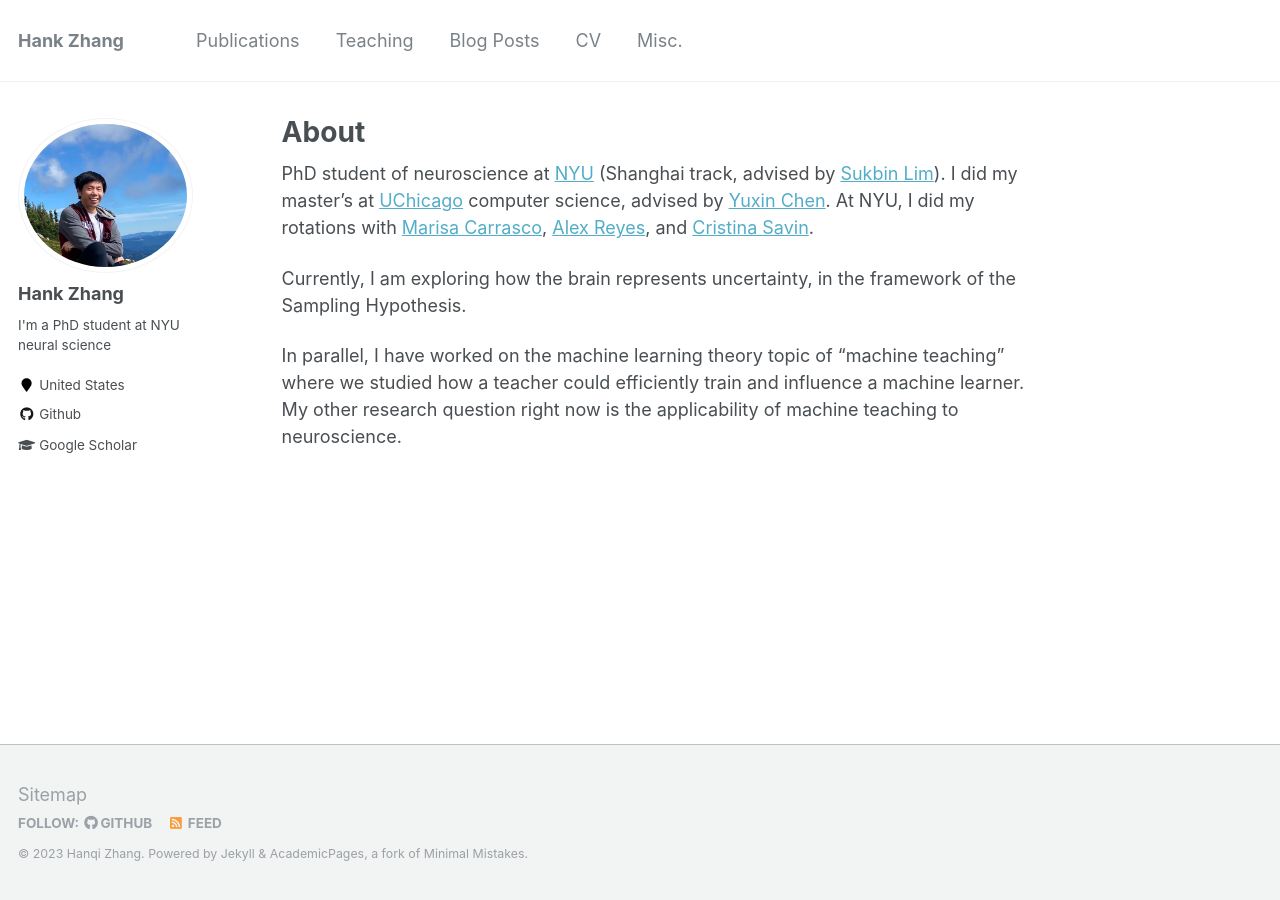
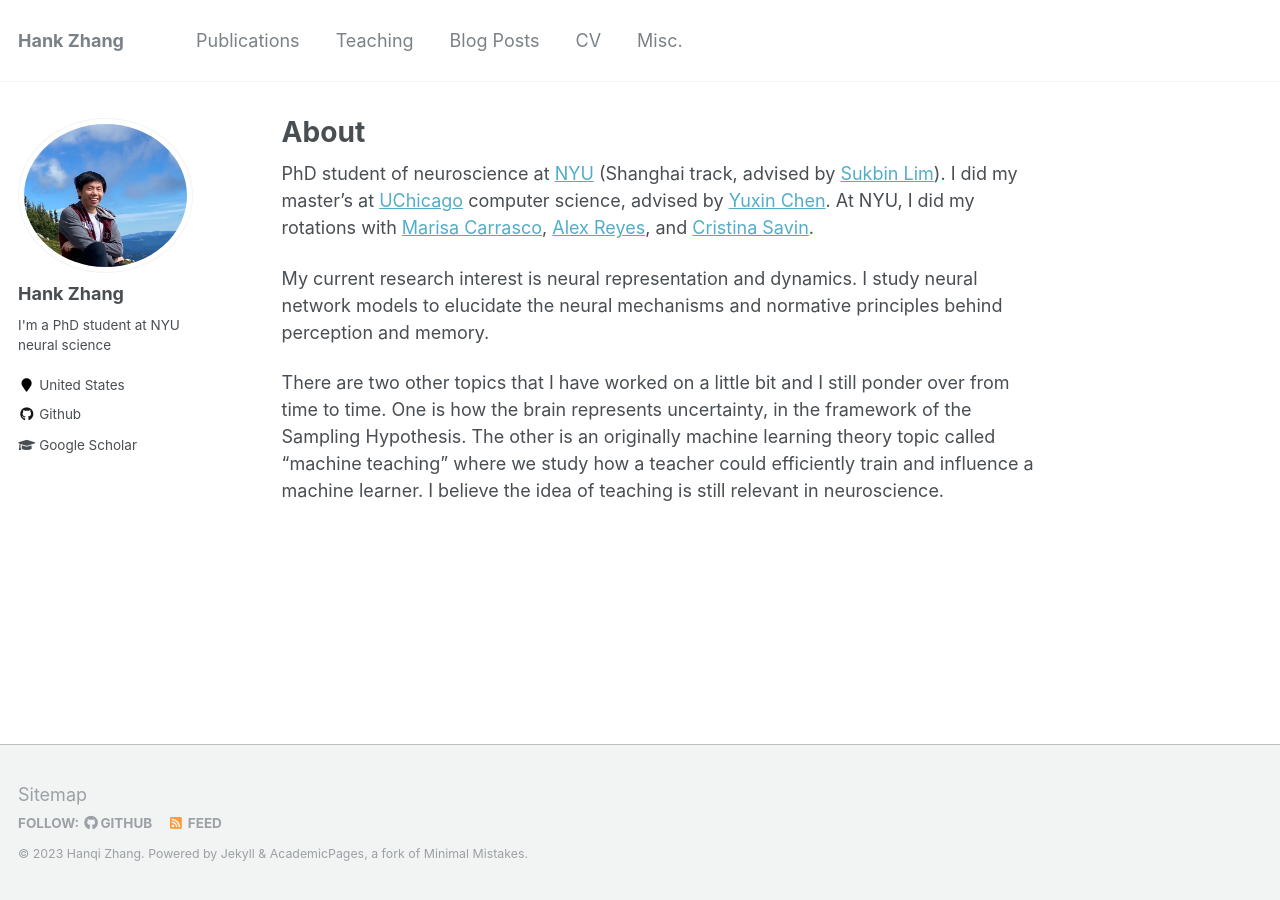
Before and after one commit to hanqizhang/hanqizhang.github.io, a Jekyll site: the page built from _pages/about.md, in a window 1280 px wide. Built offline with Jekyll 4.4.1, drawn with Linux system fonts in a browser that asks for light colours.

Commit message:
Update about.md

```diff
--- a/_pages/about.md
+++ b/_pages/about.md
@@ -10,6 +10,6 @@ redirect_from:
 
 PhD student of neuroscience at [NYU](https://shanghai.nyu.edu/academics/graduate/neural-science-phd-program) (Shanghai track, advised by [Sukbin Lim](https://shanghai.nyu.edu/academics/faculty/directory/sukbin-lim)). I did my master's at [UChicago](https://masters.cs.uchicago.edu/) computer science, advised by [Yuxin Chen](https://yuxinchen.org). At NYU, I did my rotations with [Marisa Carrasco](https://carrascolab.hosting.nyu.edu), [Alex Reyes](https://www.cns.nyu.edu/~reyes/), and [Cristina Savin](https://csavin.wixsite.com/savinlab).
 
-Currently, I am exploring how the brain represents uncertainty, in the framework of the Sampling Hypothesis.
+My current research interest is neural representation and dynamics. I study neural network models to elucidate the neural mechanisms and normative principles behind perception and memory.
 
-In parallel, I have worked on the machine learning theory topic of "machine teaching" where we studied how a teacher could efficiently train and influence a machine learner. My other research question right now is the applicability of machine teaching to neuroscience.
+There are two other topics that I have worked on a little bit and I still ponder over from time to time. One is how the brain represents uncertainty, in the framework of the Sampling Hypothesis. The other is an originally machine learning theory topic called "machine teaching" where we study how a teacher could efficiently train and influence a machine learner. I believe the idea of teaching is still relevant in neuroscience.
```
